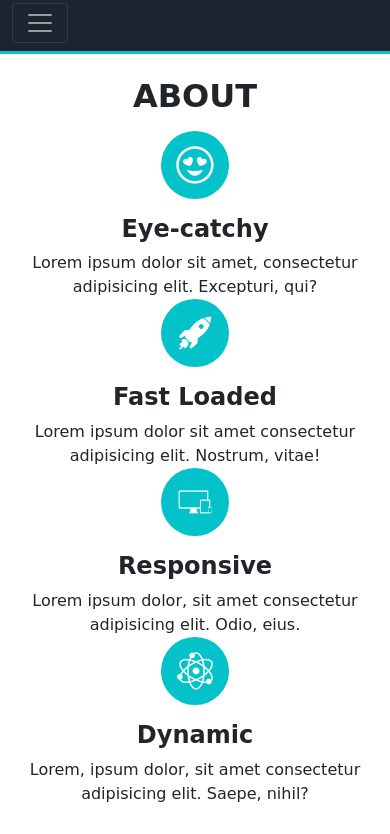
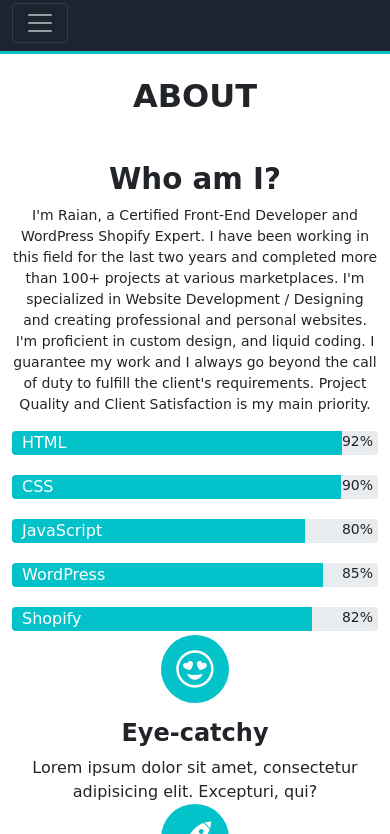
Before and after one commit to AshiqRaian/portfolio, a plain HTML site: page index.html in a window 390 px wide. Shown: the part 849-1683 px from the top of the page. Drawn offline with nearby package versions, Linux system fonts and the light colour scheme.

Commit message:
Update style.css

```diff
--- a/css/style.css
+++ b/css/style.css
@@ -411,5 +411,8 @@ section .heading{
 		h1{
 			font-size: 24pt;
 		}
+		#about .col-lg-3{
+			order: 2;
+		}
 }
 /*----RESPONSIVE PART END---*/
```
